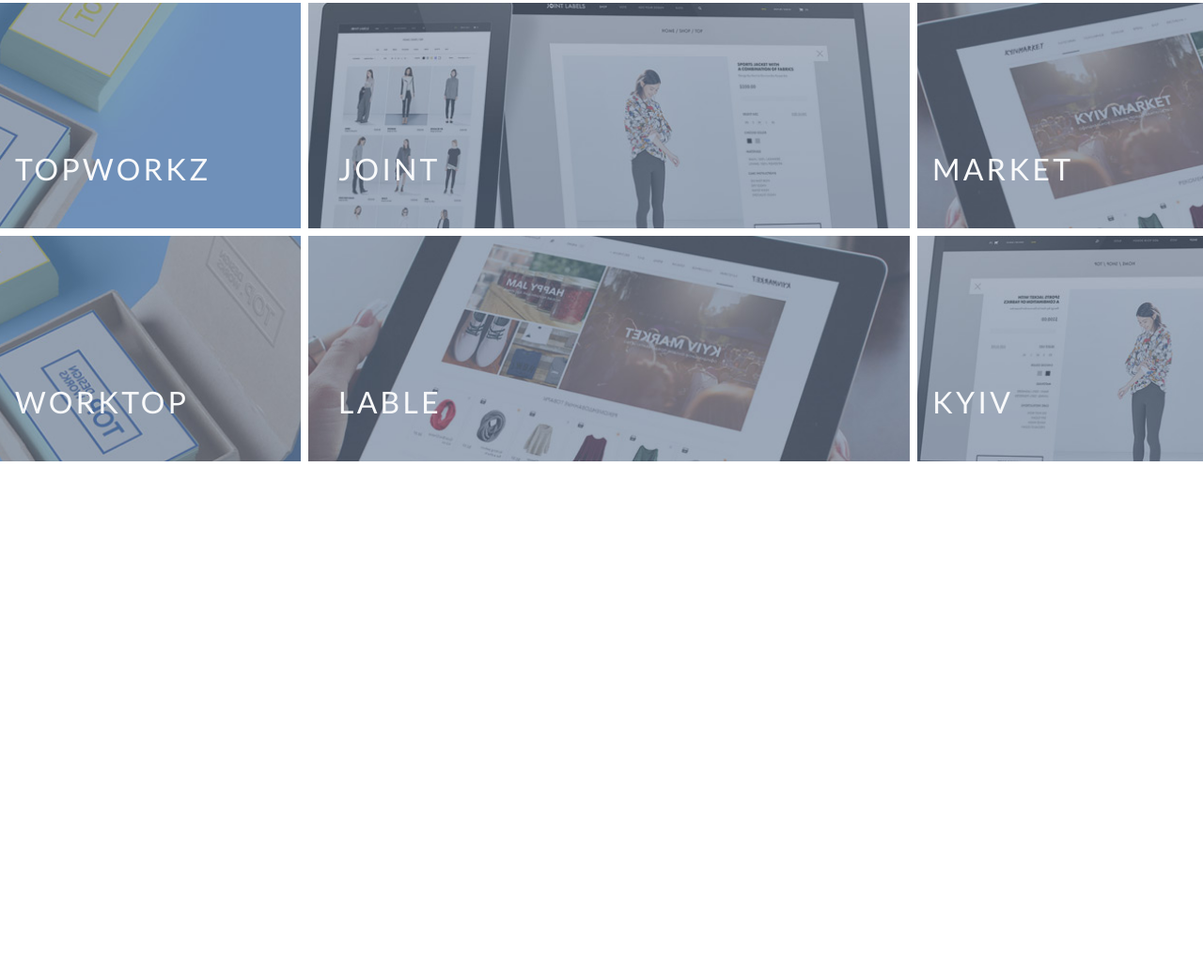
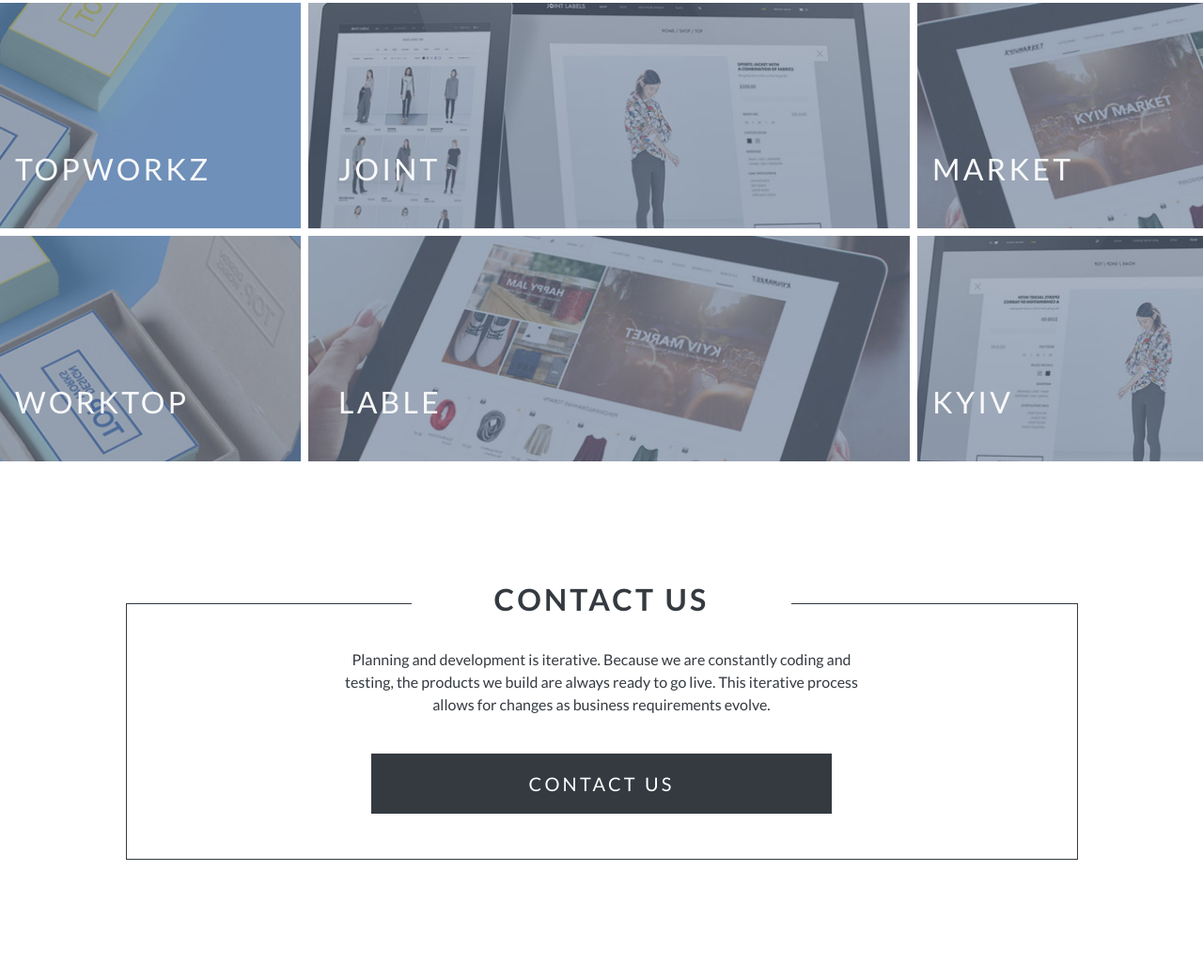
Before and after one commit to darokrk/Layout2-from-PSD, a website: page index.html in a window 1280 px wide. Shown: the part 3121-4164 px from the top of the page at 94% size. Before the commit the page ends 3612 px from the top, so only its background shows below. Drawn offline with nearby package versions, Linux system fonts and the light colour scheme.

```diff
--- a/index.html
+++ b/index.html
@@ -132,5 +132,28 @@
             </div>
         </div>
     </section>
+    <section id="contact">
+        <div class="container text-center">
+            <div class="row justify-content-md-center">
+                <div class="col-md-11 my-5 content--padding">
+                    <fieldset class="border border-dark">
+                        <legend>
+                            <h2 class="text-dark font-weight-bold header--spacing">CONTACT US</h2>
+                        </legend>
+                        <p class="font-weight-light px-3 text-dark my-3">
+                            Planning and development is iterative. Because we are constantly coding and<br>
+                            testing, the products we build are always ready to go live. This iterative process<br>
+                            allows for changes as business requirements evolve.
+                        </p>
+                        <div class="row justify-content-md-center">
+                            <div class="col-sm-6 col-md-6 mt-4 mb-5 mx-3">
+                                <button type="button" class="btn btn-dark btn-lg btn-block rounded-0 py-3 header--spacing">CONTACT US</button>
+                            </div>
+                        </div>
+                    </fieldset>
+                </div>
+            </div>
+        </div>
+    </section>
 </body>
 </html>
```
